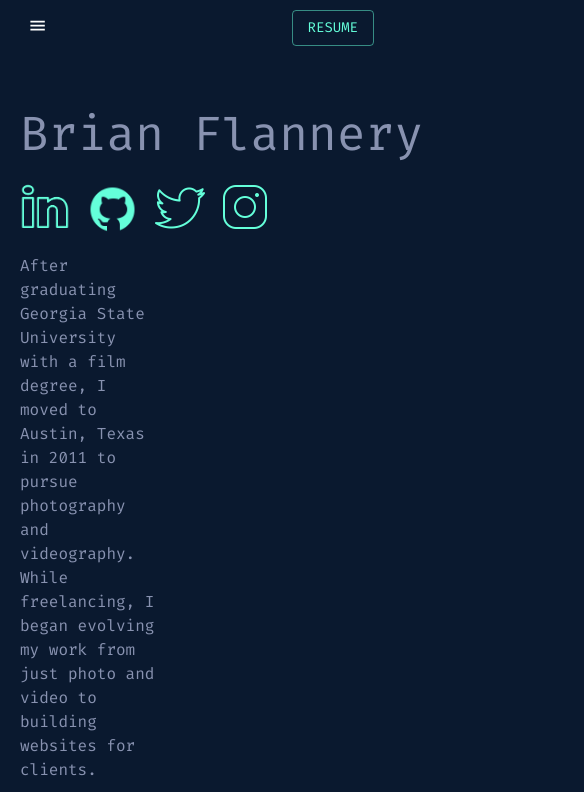
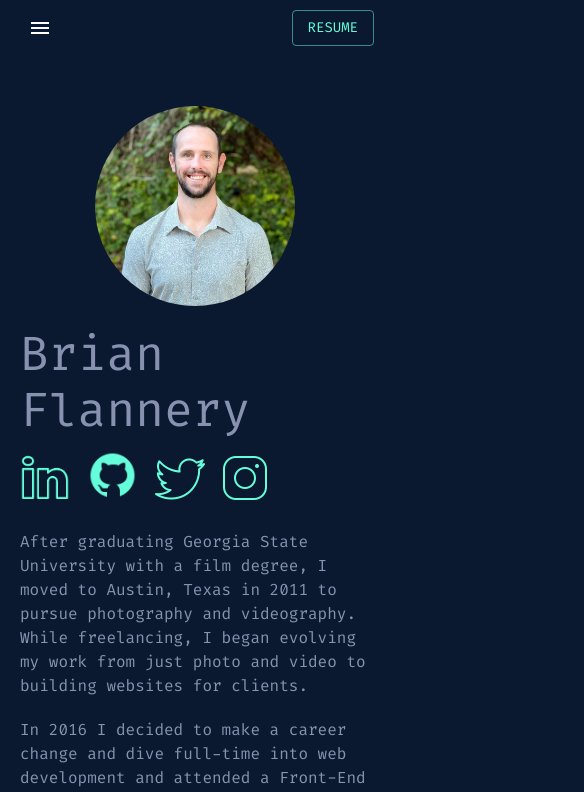
Before and after one commit to bflannery/portfolio-website, a React (Create React App) app: page /about in a window 390 px wide. Shown: the top 792 px of the page, 584 px wide, since content can reach past the window. Built offline with nearby package versions, Linux system fonts and the light colour scheme.

Commit message:
about mobile responsive

```diff
--- a/src/components/TopNavBar.tsx
+++ b/src/components/TopNavBar.tsx
@@ -124,7 +124,7 @@ function TopNavBar() {
               onClick={handleOpenNavMenu}
               color="inherit"
             >
-              <MenuIcon className="mobile-nav-hamburger-icon" viewBox="0 0 30 30" />
+              <MenuIcon className="mobile-nav-hamburger-icon" viewBox="0 0 24 24" />
             </IconButton>
             <Menu
               MenuListProps={{
--- a/src/pages/About.tsx
+++ b/src/pages/About.tsx
@@ -8,38 +8,21 @@ import headshot from '../images/screenshots/headshot.jpg'
 import { slate } from '../themes/palette'
 
 const styles = {
-  aboutContainer: {
-    height: '100%',
+  rootContainer: {
     display: 'flex',
+    flexDirection: { xs: 'column-reverse', md: 'row' },
+    alignItems: { xs: 'center', md: 'flex-end' },
+    paddingBottom: { xs: '50px' },
   },
-  introContainer: {
-    display: 'flex',
-    flexDirection: 'column',
-    marginRight: '25px',
-  },
-  name: {},
-  socialContainer: {
-    marginTop: '20px',
-    display: 'flex',
-  },
+  aboutContainer: {},
+  name: { marginBottom: { xs: '10px' } },
+  socialContainer: { marginBottom: { xs: '20px' } },
+  bioHeadshotContainer: {},
+  headshotContainer: { marginBottom: { xs: '20px', md: 0 } },
+  headshot: { height: { xs: '200px', md: '400px' }, width: { xs: '200px', md: '400px' } },
+  bioContainer: { marginRight: { md: '50px' } },
   socialLogo: {
     marginRight: '15px',
-  },
-  headshotContainer: {
-    height: '400px',
-    width: '400px',
-  },
-  headshot: {
-    height: '400px',
-    width: '400px',
-  },
-  bioHeadshotContainer: {
-    marginTop: '10px',
-    display: 'flex',
-    alignItems: 'center',
-  },
-  bioContainer: {
-    marginRight: '30px',
   },
   bio: {
     color: slate[500],
@@ -48,8 +31,8 @@ const styles = {
 }
 function About() {
   return (
-    <Box className="about-root-container" sx={styles.aboutContainer}>
-      <Box className="intro-container" sx={styles.introContainer}>
+    <Box className="about-root-container" sx={styles.rootContainer}>
+      <Box className="about-container" sx={styles.aboutContainer}>
         <Typography variant="h3" color="primary" sx={styles.name}>
           Brian Flannery
         </Typography>
@@ -87,7 +70,6 @@ function About() {
             <img src={igLogo} height={50} width={50} />
           </Link>
         </Box>
-        <Box sx={styles.bioHeadshotContainer}>
         <Box sx={styles.bioContainer}>
           <Typography sx={styles.bio}>
             After graduating Georgia State University with a film degree, I moved to Austin, Texas
@@ -96,23 +78,21 @@ function About() {
           </Typography>
           <Typography sx={styles.bio}>
             In 2016 I decided to make a career change and dive full-time into web development and
-              attended a Front-End bootcamp, learning all about HTML, CSS, Javascript and React.
-              Since then I’ve continued to explore new technologies across the stack to broaden my
-              skill set which ranges from front-end UI/UX, server-side API work, database
-              management, and dev ops infrastructure architecture.
+            attended a Front-End bootcamp, learning all about HTML, CSS, Javascript and React. Since
+            then I’ve continued to explore new technologies across the stack to broaden my skill set
+            which ranges from front-end UI/UX, server-side API work, database management, and dev
+            ops infrastructure architecture.
           </Typography>
           <Typography sx={{ ...styles.bio, marginBottom: 0 }}>
             Going on 7 years in the tech industry I’ve worked on for a variety of different
-              startups, on unique freelance projects, and have been a part of some amazing teams
-              that have all helped get me to where I am today. I approach each day not only as a new
-              chance to learn something new but also an opportunity to share my knowledge with
-              others.
+            startups, on unique freelance projects, and have been a part of some amazing teams that
+            have all helped get me to where I am today. I approach each day not only as a new chance
+            to learn something new but also an opportunity to share my knowledge with others.
           </Typography>
+        </Box>
       </Box>
       <Box className="headshot-container" sx={styles.headshotContainer}>
         <Avatar src={headshot} sx={styles.headshot} />
-          </Box>
-        </Box>
       </Box>
     </Box>
   )
```
Lines whose indentation alone changed are shown as unchanged.
